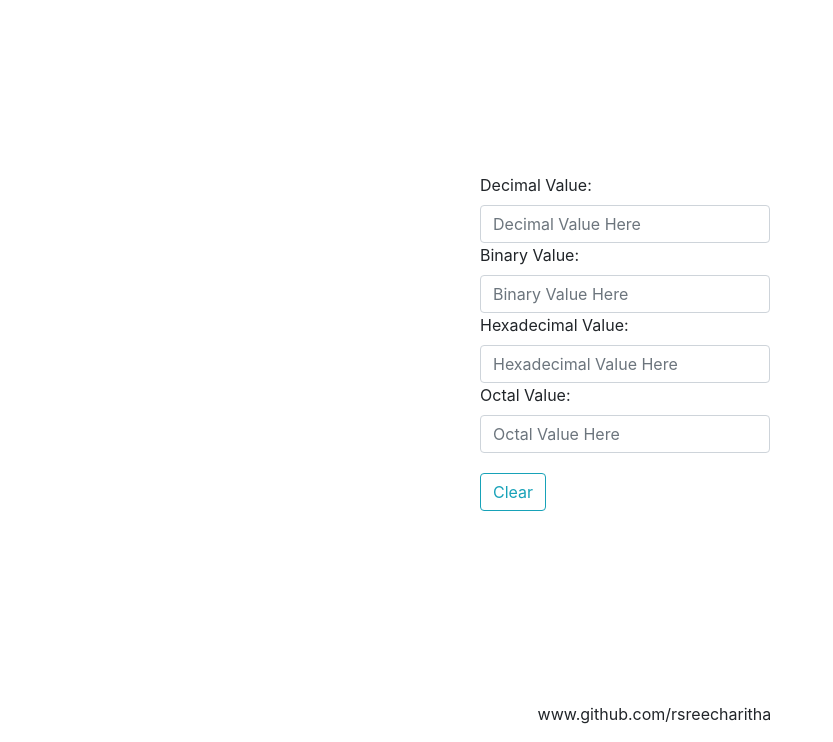
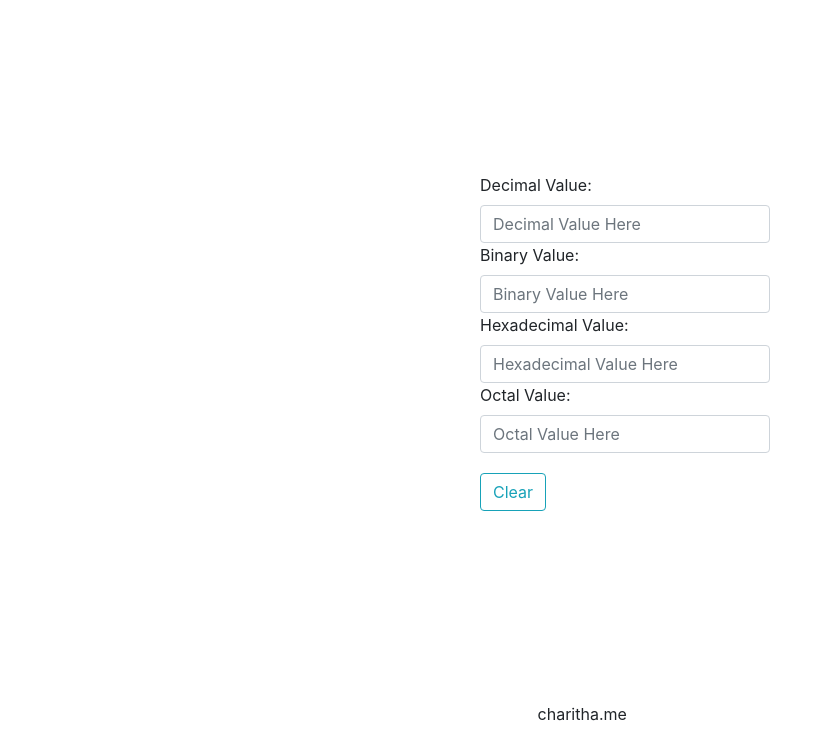
Before and after one commit to RSreeCharitha/Numcon, a plain HTML site: page index.html in a window 1280 px wide. Shown: the part 58-800 px from the top of the page, without its empty margins (0-833 px from the left). Drawn offline with nearby package versions, Linux system fonts and the light colour scheme.

Commit message:
git commit

```diff
--- a/index.html
+++ b/index.html
@@ -33,7 +33,7 @@
             <h1><span class="badge badge-dark">Made with <span class="badge badge-warning">JS</span></span></h1>
           </div>
     <p class="foot">
-      www.github.com/rsreecharitha
+      charitha.me
     </p>
     <script src="index.js" charset="utf-8"></script>
   </body>
```
